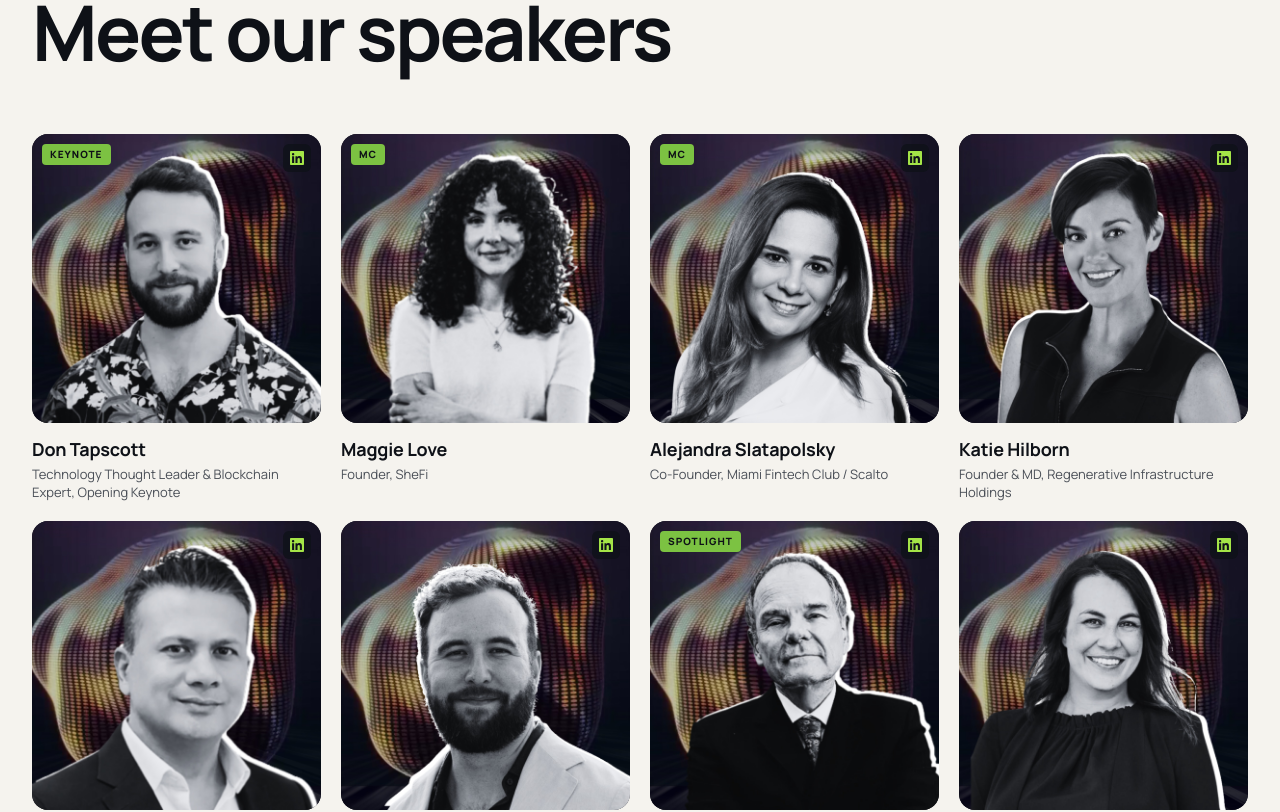
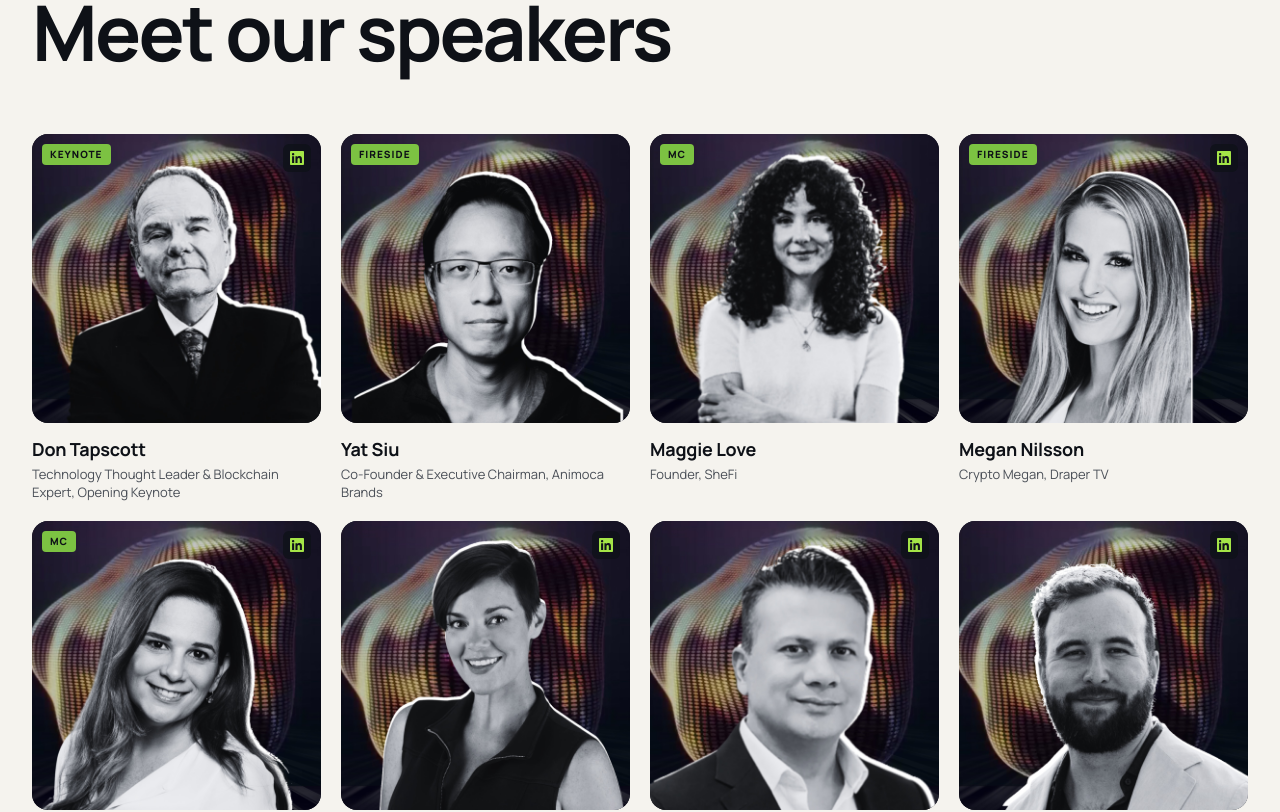
Before and after one commit to lalla-ai/agentic-day-miami, a Next.js app: page / in a window 1280 px wide. Shown: the part 1900-2712 px from the top of the page. Built offline with nearby package versions, Linux system fonts and the light colour scheme.

Commit message:
Fix Don Tapscott photo, remove Alejandro Bugnone, reorder featured row
Co-Authored-By: Oz <oz-agent@warp.dev>

```diff
--- a/components/Speakers.tsx
+++ b/components/Speakers.tsx
@@ -10,17 +10,17 @@
 };
 
 const SPEAKERS: Speaker[] = [
-  // KEYNOTE
-  { name: "Don Tapscott", title: "Technology Thought Leader & Blockchain Expert", company: "Opening Keynote", photo: "/images/speakers/Don_Tapscott.jpg", linkedin: "https://www.linkedin.com/in/dontapscott/", role: "Keynote" },
+  // FIRST ROW — featured
+  { name: "Don Tapscott", title: "Technology Thought Leader & Blockchain Expert", company: "Opening Keynote", photo: "/images/speakers/Don_Tapscott_real.jpg", linkedin: "https://www.linkedin.com/in/dontapscott/", role: "Keynote" },
+  { name: "Yat Siu", title: "Co-Founder & Executive Chairman", company: "Animoca Brands", photo: "/images/speakers/Yat_Siu.jpg", role: "Fireside" },
+  { name: "Maggie Love", title: "Founder", company: "SheFi", photo: "/images/speakers/Maggie_Love.jpg", role: "MC" },
+  { name: "Megan Nilsson", title: "Crypto Megan", company: "Draper TV", photo: "/images/speakers/Megan_Nilsson.jpg", linkedin: "https://www.linkedin.com/in/cryptomegan/", role: "Fireside" },
   // MCs
-  { name: "Maggie Love", title: "Founder", company: "SheFi", photo: "/images/speakers/Maggie_Love.jpg", role: "MC" },
   { name: "Alejandra Slatapolsky", title: "Co-Founder", company: "Miami Fintech Club / Scalto", photo: "/images/speakers/Alejandra_Slatapolsky.png", linkedin: "https://www.linkedin.com/in/alejandraslatapolsky/", role: "MC" },
   // PANEL 1
   { name: "Katie Hilborn", title: "Founder & MD", company: "Regenerative Infrastructure Holdings", photo: "/images/speakers/Katie_Hilborn.png", linkedin: "https://www.linkedin.com/in/katiehilborn/" },
   { name: "Vishal Ganeriwala", title: "Senior Director", company: "NVIDIA DGX Cloud", photo: "/images/speakers/Vishal_Ganeriwala.png", linkedin: "https://www.linkedin.com/in/vishalganeriwala/" },
   { name: "Ariel Deschapell", title: "Co-Founder & CPTO", company: "Hydra Host", photo: "/images/speakers/Ariel_Deschapell.jpg", linkedin: "https://www.linkedin.com/in/ariel-deschapell-37a88318a/" },
-  // SPOTLIGHT
-  { name: "Alejandro Bugnone, MD", title: "Founder & CEO", company: "Total Medical Imaging / RADIN", photo: "/images/speakers/Alejandro_Bugnone.jpg", linkedin: "https://www.linkedin.com/in/alejandro-bugnone-189755295/", role: "Spotlight" },
   // PANEL 3
   { name: "Danielle Pienaar", title: "Web3 & Blockchain Director", company: "Verdant Management", photo: "/images/speakers/Danielle_Pienaar.png", linkedin: "https://www.linkedin.com/in/danielle-pienaar/" },
   { name: "Haymond Rankin", title: "Associate Director Banking", company: "Cayman Finance", photo: "/images/speakers/Haymond_Rankin.png", linkedin: "https://www.linkedin.com/in/haymond-r-7a5b1234/" },
@@ -45,9 +45,7 @@
   { name: "Kelly H. Zou", title: "CEO", company: "AI4Purpose", photo: "/images/speakers/Kelly_H_Zou.jpg", linkedin: "https://www.linkedin.com/in/kelly-h-zou-phd-pstat-fasa-97307b16/" },
   { name: "Alex Styhar", title: "CEO", company: "Mindo AI", photo: "/images/speakers/Alex_Styhar.png" },
   { name: "Wayne Liu", title: "CGO", company: "Perfect Corp.", photo: "/images/speakers/Wayne_Liu.png", linkedin: "https://www.linkedin.com/in/wayneliu88/" },
-  // CLOSING FIRESIDE
-  { name: "Yat Siu", title: "Co-Founder & Executive Chairman", company: "Animoca Brands", photo: "/images/speakers/Yat_Siu.jpg", role: "Fireside" },
-  { name: "Megan Nilsson", title: "Crypto Megan", company: "Draper TV", photo: "/images/speakers/Megan_Nilsson.jpg", linkedin: "https://www.linkedin.com/in/cryptomegan/", role: "Fireside" },
+  // CLOSING FIRESIDE (already shown in first row)
   // HOST
   { name: "Lalla Asmaa Alaoui", title: "Founder", company: "allmyai.ai & Agentic Day Summit", photo: "/images/speakers/Lalla_Asmaa_Alaoui.jpg", role: "Host" },
 ];
```
Also changed, not shown: public/images/speakers/Don_Tapscott.jpg (deleted), public/images/speakers/Don_Tapscott_real.jpg (added).
